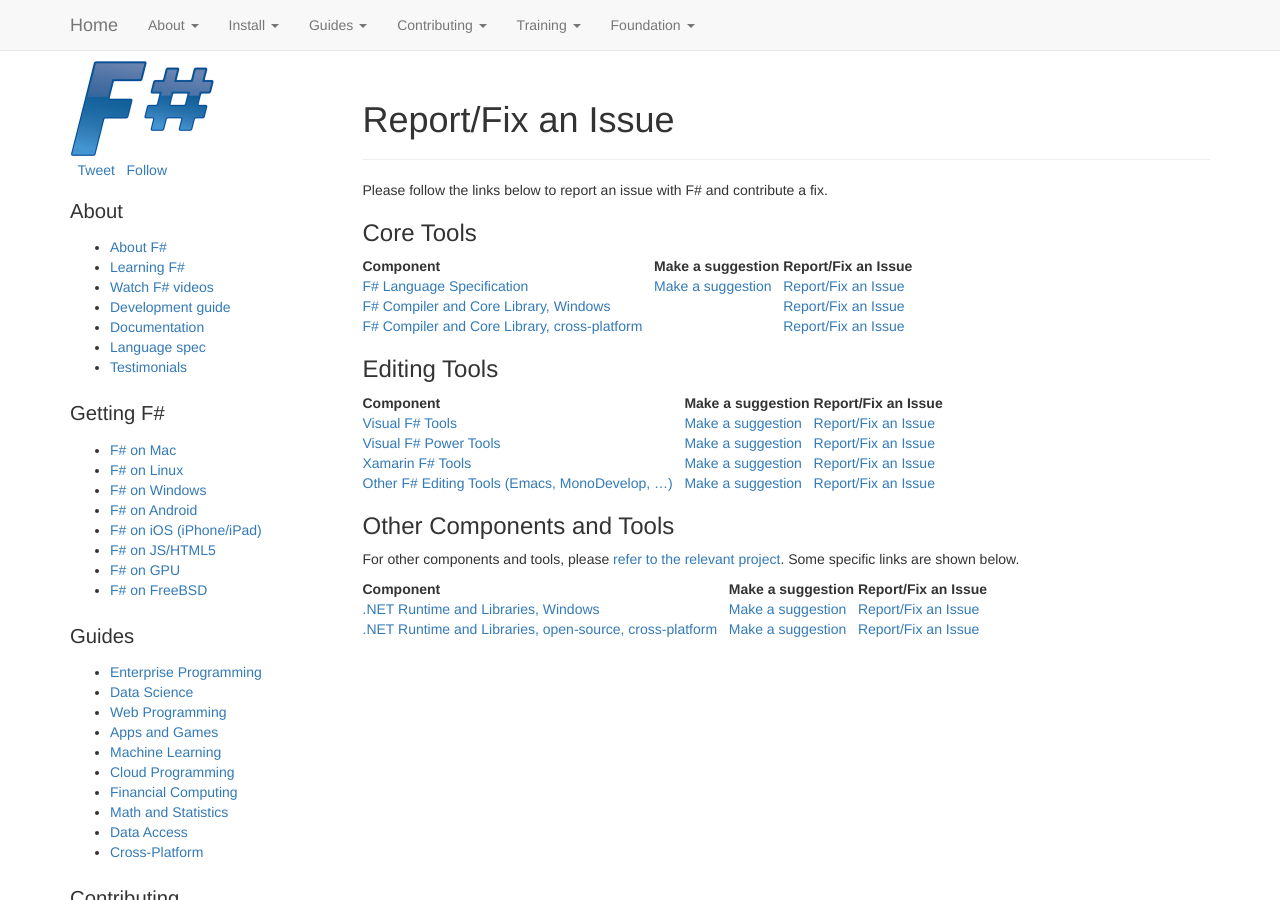
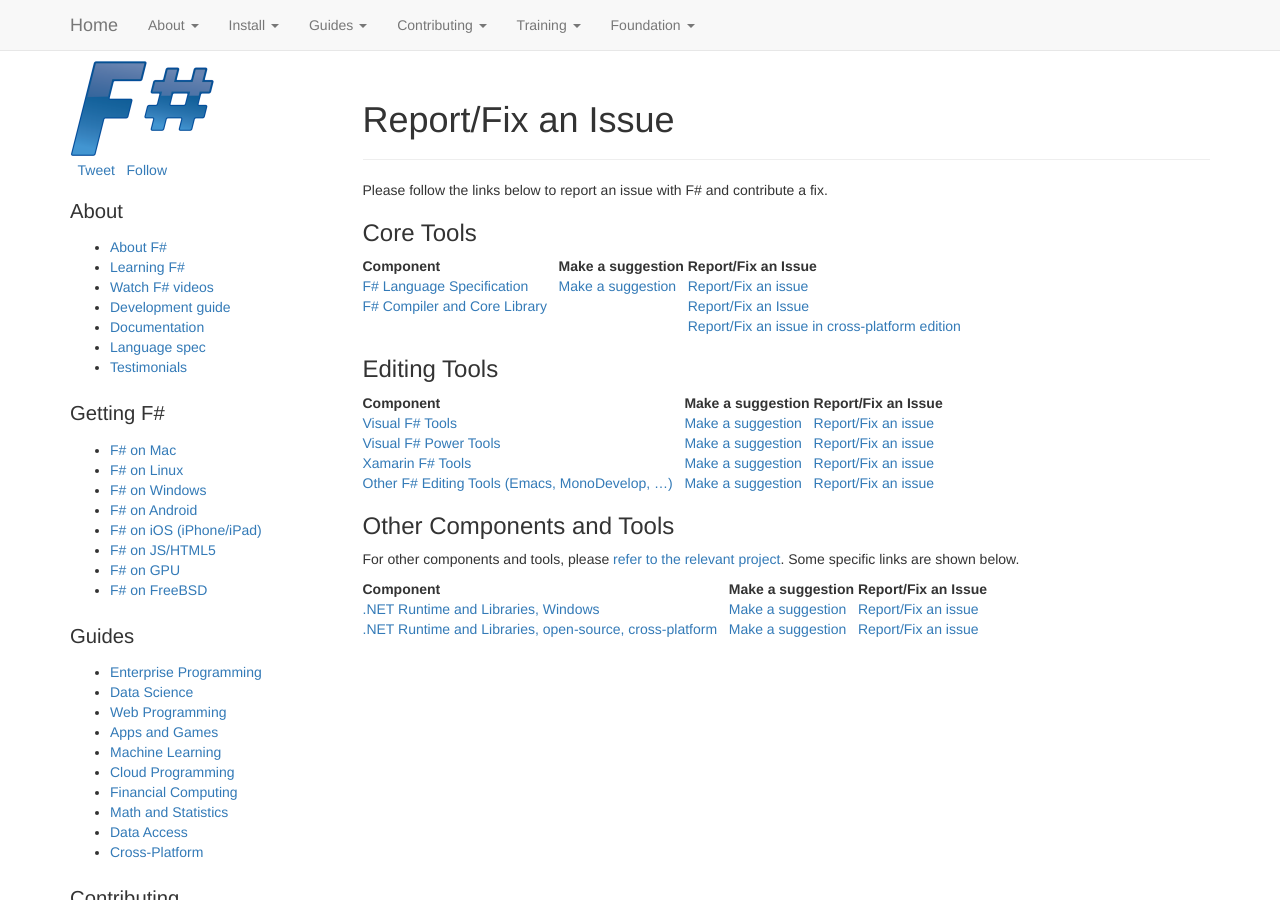
Before and after one commit to fsharp/fsharp.org, a Jekyll site: the page built from guides/engineering/issues.md, in a window 1280 px wide and 900 px high. Built offline with Jekyll 4.4.1, drawn with Linux system fonts in a browser that asks for light colours; nearby versions of some CDN libraries; some web fonts are replaced; comment, search, counter and statistics services are not loaded.

Commit message:
Update issues.md

```diff
--- a/guides/engineering/issues.md
+++ b/guides/engineering/issues.md
@@ -10,18 +10,18 @@
 
 | Component         |   | Make a suggestion   |   | Report/Fix an Issue |
 |:------------------|:--|:--------------------|:--|:------------------|
-| [F# Language Specification](http://fsharp.org/specs/language-spec/)               &nbsp; | &nbsp; | [Make a suggestion](https://fslang.uservoice.com/forums/245727-f-language)     |  &nbsp; |  [Report/Fix an Issue](http://fsharp.org/specs/language-spec/)      |
-| [F# Compiler and Core Library, Windows](http://visualfsharp.codeplex.com)         &nbsp; | &nbsp; |                                                                                |  &nbsp; |  [Report/Fix an Issue](http://visualfsharp.codeplex.com) |
-| [F# Compiler and Core Library, cross-platform](http://github.com/fsharp/fsharp)   &nbsp; | &nbsp; |                                                                                |  &nbsp; |  [Report/Fix an Issue](http://github.com/fsharp/fsharp) |
+| [F# Language Specification](http://fsharp.org/specs/language-spec/)               &nbsp; | &nbsp; | [Make a suggestion](https://fslang.uservoice.com/forums/245727-f-language)     |  &nbsp; |  [Report/Fix an issue](http://fsharp.org/specs/language-spec/)      |
+|  [F# Compiler and Core Library](http://fsharp.github.io/2014/06/18/fsharp-contributions.html)                                            &nbsp; | &nbsp; |                                                                                |  &nbsp; |  [Report/Fix an Issue](http://visualfsharp.codeplex.com) |
+|                                                                                   &nbsp; | &nbsp; |                                                                                |  &nbsp; |  [Report/Fix an issue in cross-platform edition](http://github.com/fsharp/fsharp) |
 
 ### Editing Tools
 
 | Component           |   | Make a suggestion   |   | Report/Fix an Issue |
 |:--------------------|:--|:------------------|:--|:------------------|
-| [Visual F# Tools](http://msdn.microsoft.com/en-us/library/dd233154.aspx)                                              &nbsp; | &nbsp; |  [Make a suggestion](http://visualstudio.uservoice.com/forums/121579-visual-studio/category/30935-languages-f-tools)     |  | [Report/Fix an Issue](http://visualfsharp.codeplex.com) |
-| [Visual F# Power Tools](http://fsprojects.github.io/VisualFSharpPowerTools/)                             &nbsp; | &nbsp; | [Make a suggestion](http://vfpt.uservoice.com/)     | |    [Report/Fix an Issue](https://github.com/fsprojects/VisualFSharpPowerTools/) |
-| [Xamarin F# Tools](http://developer.xamarin.com/guides/cross-platform/fsharp/fsharp_support_overview/)   &nbsp; | &nbsp; |  [Make a suggestion](http://fsharpbinding.uservoice.com/)     | |   [Report/Fix an Issue](http://fsharp.github.io/fsharpbinding/) |
-| [Other F# Editing Tools (Emacs, MonoDevelop, ...)](http://fsharp.github.io/fsharpbinding/)               &nbsp; | &nbsp; | [Make a suggestion](http://fsharpbinding.uservoice.com/)     | |  [Report/Fix an Issue](http://fsharp.github.io/fsharpbinding/) |
+| [Visual F# Tools](http://msdn.microsoft.com/en-us/library/dd233154.aspx)                                              &nbsp; | &nbsp; |  [Make a suggestion](http://visualstudio.uservoice.com/forums/121579-visual-studio/category/30935-languages-f-tools)     |  | [Report/Fix an issue](http://visualfsharp.codeplex.com) |
+| [Visual F# Power Tools](http://fsprojects.github.io/VisualFSharpPowerTools/)                             &nbsp; | &nbsp; | [Make a suggestion](http://vfpt.uservoice.com/)     | |    [Report/Fix an issue](https://github.com/fsprojects/VisualFSharpPowerTools/) |
+| [Xamarin F# Tools](http://developer.xamarin.com/guides/cross-platform/fsharp/fsharp_support_overview/)   &nbsp; | &nbsp; |  [Make a suggestion](http://fsharpbinding.uservoice.com/)     | |   [Report/Fix an issue](http://fsharp.github.io/fsharpbinding/) |
+| [Other F# Editing Tools (Emacs, MonoDevelop, ...)](http://fsharp.github.io/fsharpbinding/)               &nbsp; | &nbsp; | [Make a suggestion](http://fsharpbinding.uservoice.com/)     | |  [Report/Fix an issue](http://fsharp.github.io/fsharpbinding/) |
 
 ### Other Components and Tools
 
@@ -29,5 +29,5 @@
 
 | Component         |   | Make a suggestion   |   | Report/Fix an Issue |
 |:------------------|:--|:--------------------|:--|:------------------|
-| [.NET Runtime and Libraries, Windows](http://www.microsoft.com/net)                                     &nbsp; | &nbsp; | [Make a suggestion](http://visualstudio.uservoice.com/forums/121579-visual-studio/category/31481-net)     |  &nbsp; |  [Report/Fix an Issue](http://connect.microsoft.com/visualstudio) |
-| [.NET Runtime and Libraries, open-source, cross-platform](http://www.mono-project.com/)                 &nbsp; | &nbsp; | [Make a suggestion](http://www.mono-project.com/community/)     |  &nbsp; | [Report/Fix an Issue](http://www.mono-project.com/community/) |
+| [.NET Runtime and Libraries, Windows](http://www.microsoft.com/net)                                     &nbsp; | &nbsp; | [Make a suggestion](http://visualstudio.uservoice.com/forums/121579-visual-studio/category/31481-net)     |  &nbsp; |  [Report/Fix an issue](http://connect.microsoft.com/visualstudio) |
+| [.NET Runtime and Libraries, open-source, cross-platform](http://www.mono-project.com/)                 &nbsp; | &nbsp; | [Make a suggestion](http://www.mono-project.com/community/)     |  &nbsp; | [Report/Fix an issue](http://www.mono-project.com/community/) |
```
